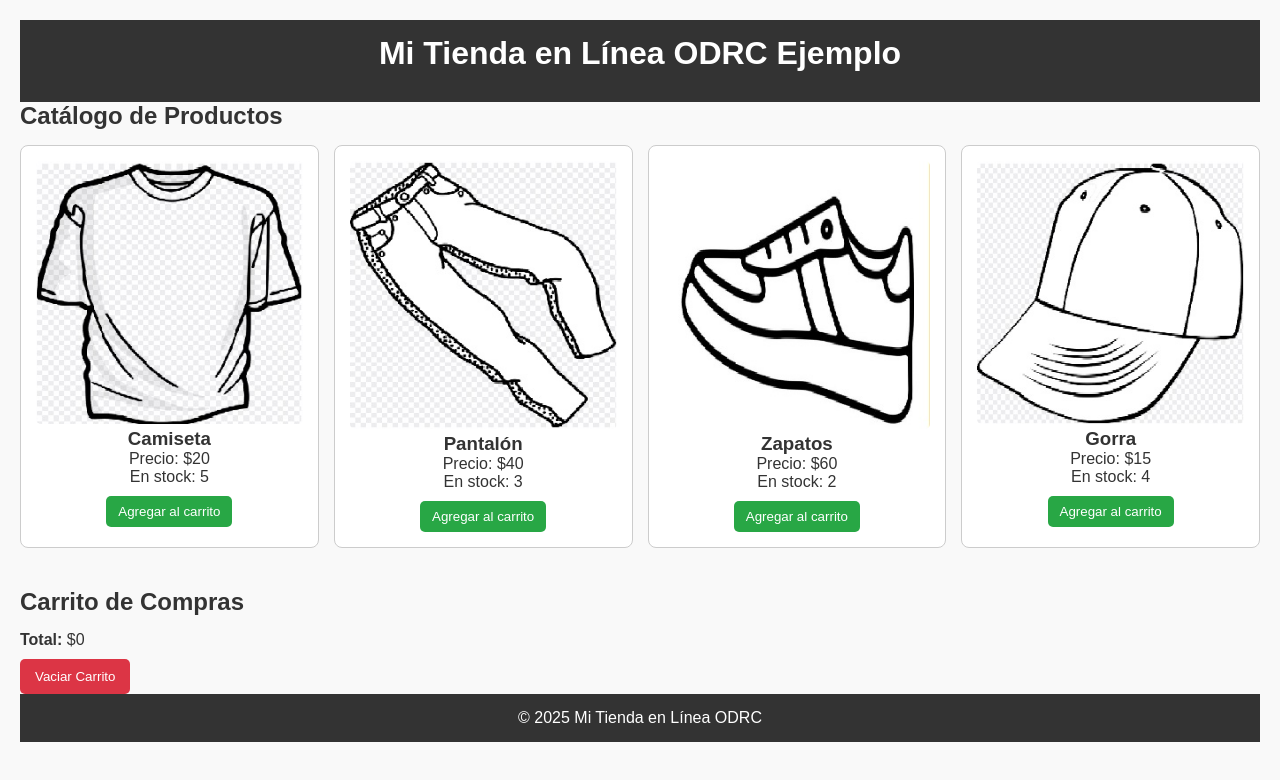
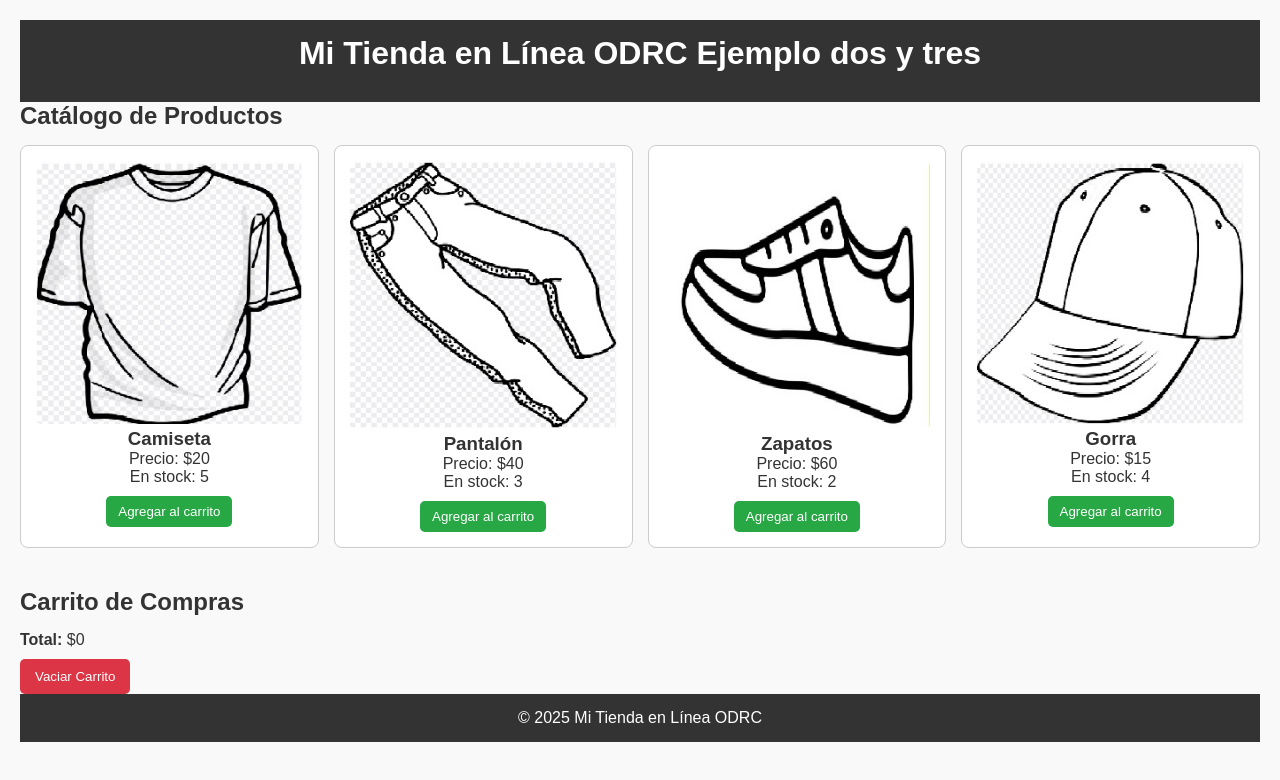
Before and after one commit to ProyectosDany/tienda-img, a plain HTML site: page index.html in a window 1280 px wide. Drawn offline with Linux system fonts and the light colour scheme.

Commit message:
closes #4 and closes #5 se realizaron los cambios

```diff
--- a/index.html
+++ b/index.html
@@ -8,7 +8,7 @@
 </head>
 <body>
   <header>
-    <h1>Mi Tienda en Línea ODRC Ejemplo</h1>
+    <h1>Mi Tienda en Línea ODRC Ejemplo dos y tres</h1>
   </header>
 
   <main>
```
